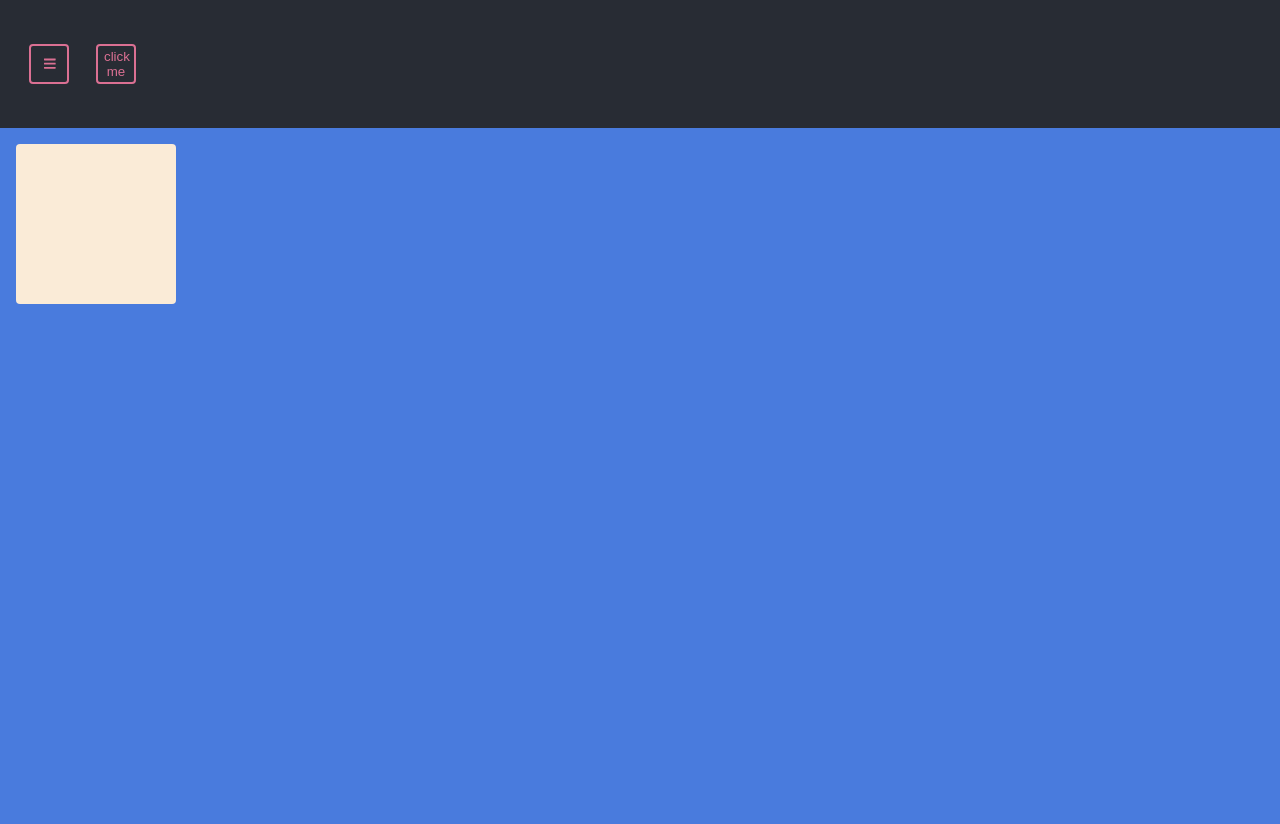
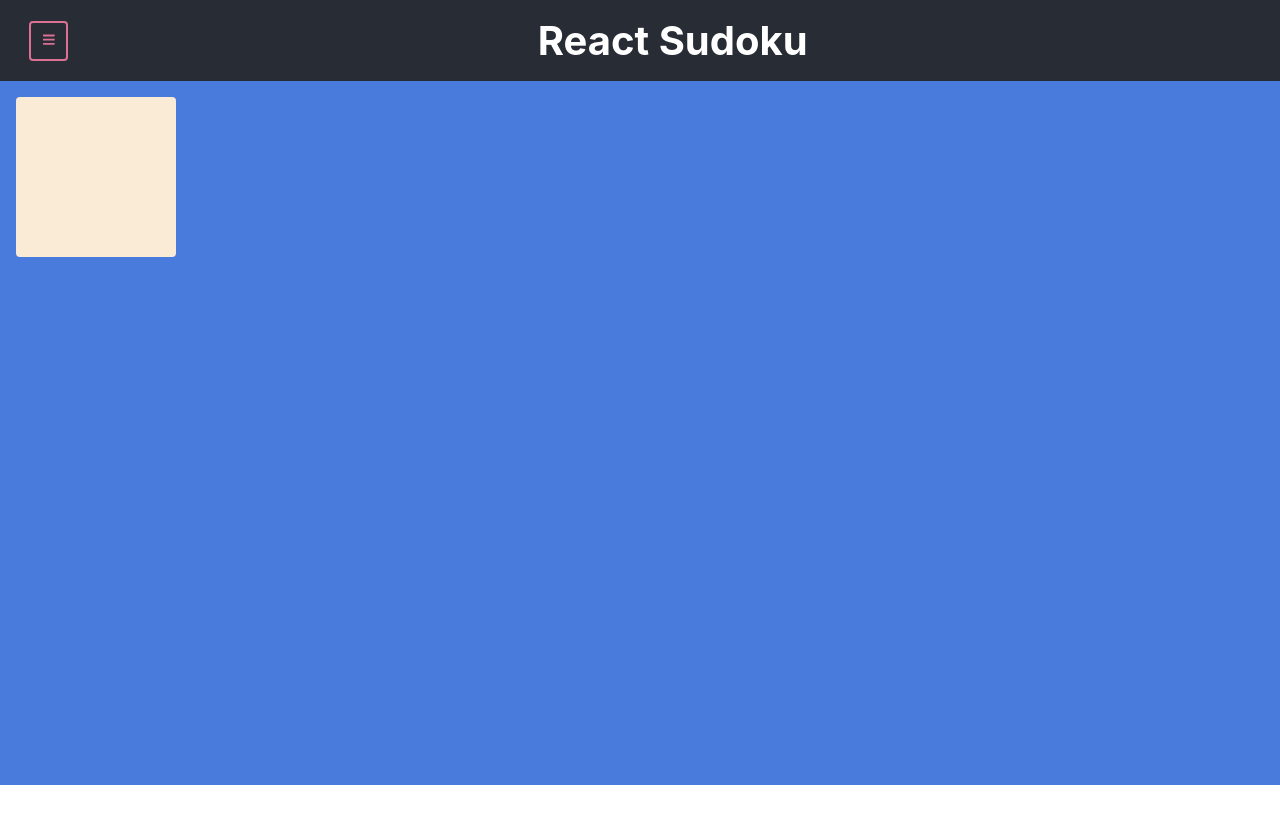
Before and after one commit to barucAlmaguer/react-sudoku, a React (Create React App) app: page / in a window 1280 px wide. Shown: the top 824 px of the page. After the commit the page ends 800 px from the top, so only its background shows below. Built offline with nearby package versions, Linux system fonts and the light colour scheme.

Commit message:
Add title to header

```diff
--- a/src/App.css
+++ b/src/App.css
@@ -1,16 +1,24 @@
 .App {
-  text-align: left;
+  display: flex;
+  flex-direction: column;
 }
 
 .App-header {
   background-color: #282c34;
-  height: 6rem;
+  height: 100%;
   padding: 1rem;
   display: flex;
   flex-direction: row;
   align-items: center;
   justify-content: flex-start;
   color: white;
+}
+.App-header h1 {
+  font-size: 40px;
+  margin-top: 0px;
+  margin-bottom: 0px;
+  width: 100%;
+  text-align: center;
 }
 
 .App-content {
--- a/src/App.tsx
+++ b/src/App.tsx
@@ -12,7 +12,7 @@ function App() {
     <div className="App">
       <section className='App-header'>
         <MenuButton onClick={() => {console.log('click')}} />
-        <Button>click me</Button>
+        <h1>React Sudoku</h1>
       </section>
       <section className='App-content'>
         <animated.div className='rotating-div' style={props} />
```
